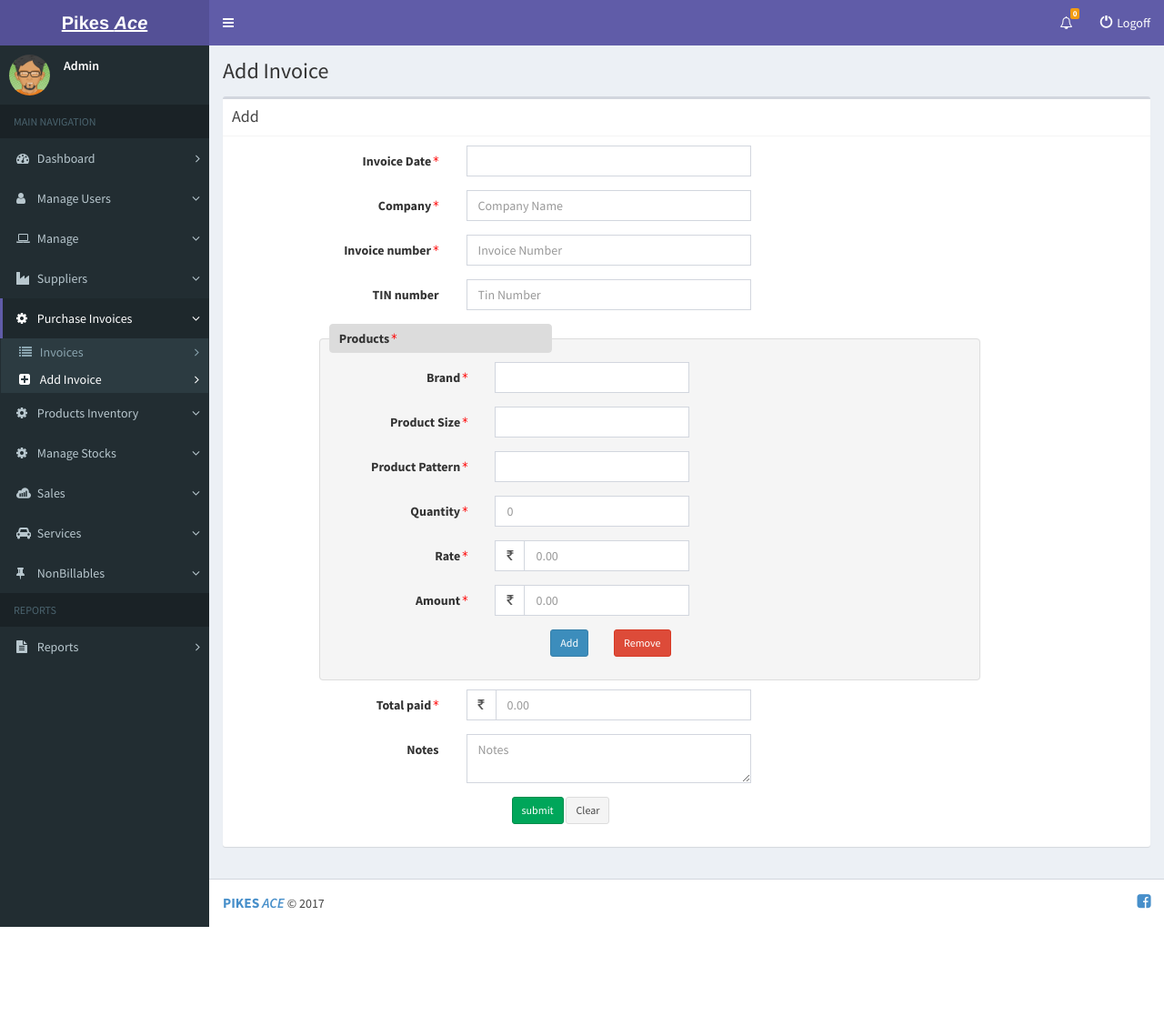
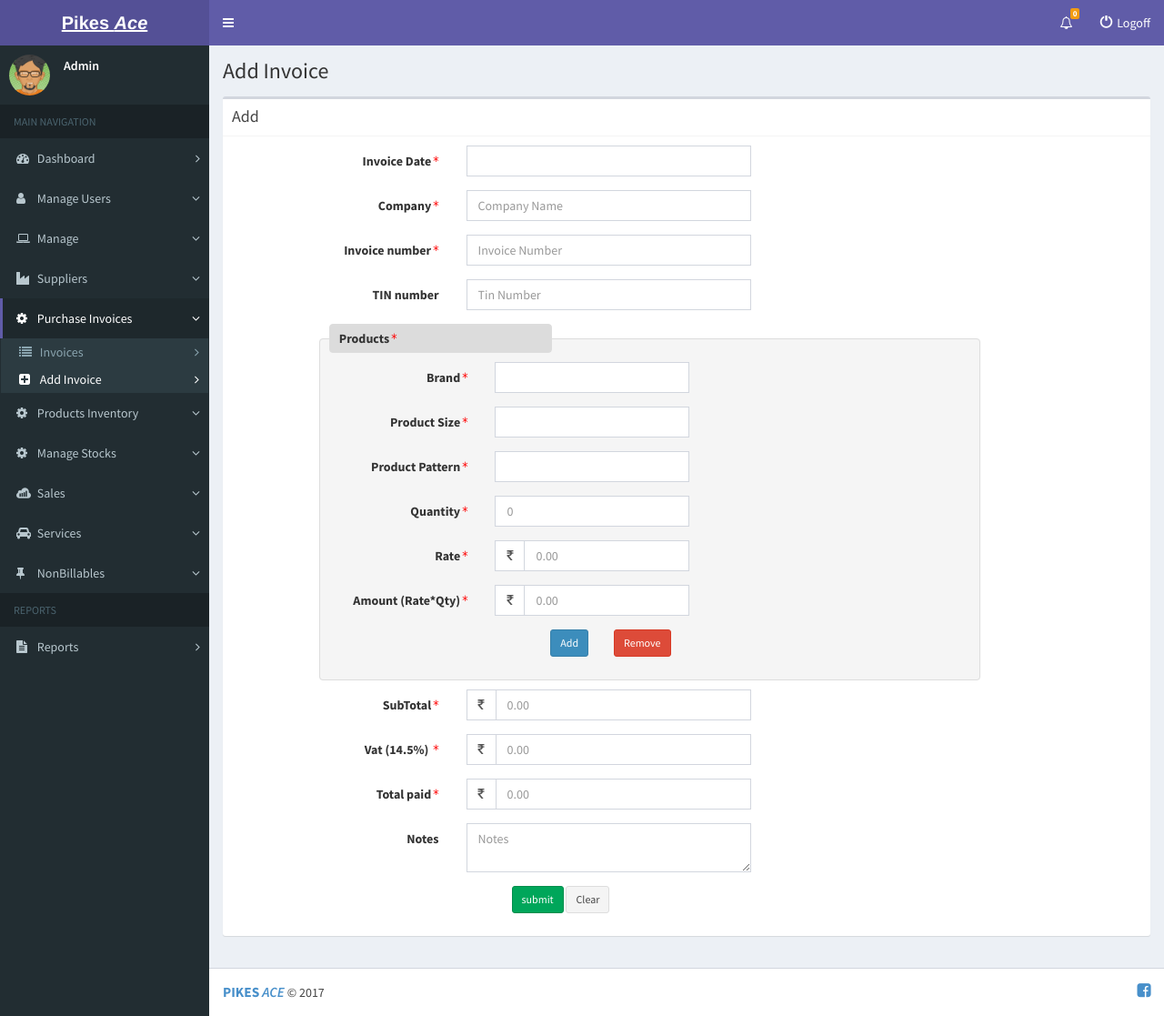
Before and after one commit to JD-V/ST, a PHP site: page /GMS2/pages/php/addInvoice.php in a window 1280 px wide. Shown: the whole page at 91% size. Before the commit the page ends 1019 px from the top, so only its background shows below. Run offline with PHP 8.4, Linux system fonts and the light colour scheme; a user stored in the database is signed in; data comes from the database, SQL or seed files in the repository; tables that the repository leaves empty or names only in its code hold one stand-in row (values such as "Sample post"); some libraries are stand-ins or nearby versions.

Commit message:
adding invoice changes

```diff
--- a/pages/js/codefellas.js
+++ b/pages/js/codefellas.js
@@ -166,6 +166,12 @@ $(document).ready(function () {
       'Amount[]': {
         required: true,
       },
+      SubTotalAmount: {
+        required: true,
+      },
+      VatAmount: {
+        required: true,
+      },
       TotalAmount: {
         required: true,
       }
@@ -200,6 +206,12 @@ $(document).ready(function () {
       },
       'Amount[]': {
         required: "Please enter Product amount",
+      },
+      SubTotalAmount: {
+        required: "Please enter SubTotal amount ",
+      },
+      VatAmount: {
+        required: "Please enter Vat amount ",
       },
       TotalAmount: {
         required: "Please enter Total amount ",
--- a/pages/js/dashboardJS.js
+++ b/pages/js/dashboardJS.js
@@ -6,7 +6,7 @@ $(document).ready(function() {
   "paging":   false,
   "info":     false,
   "order": [[ 2, "desc" ]],
-  "columnDefs": [{ "orderable": false, "targets": [ 5,6] }]
+  "columnDefs": [{ "orderable": false, "targets": [ 4,5,6,7,8] }]
 });
 
   $('#productsTable').DataTable({
--- a/pages/php/_core.php
+++ b/pages/php/_core.php
@@ -594,10 +594,10 @@ function AddInvoice($Invoice){
 
   $addInvoice = mysql_query(
               "INSERT INTO `purchaseinvoice` (`InvoiceID`, `InvoiceDate`, `Company`,
-              `InvoiceNumber`, `TinNumber`, `TotalPaid`, `Notes` ) VALUES
+              `InvoiceNumber`, `TinNumber`,`SubTotal`,`VatAmount`, `TotalPaid`, `Notes` ) VALUES
               ('$Invoice->invoiceID', '$Invoice->invoiceDate', '$Invoice->companyName',
-              '$Invoice->invoiceNumber', '$Invoice->tinNumber', '$Invoice->totalAmount',
-              '$Invoice->invoiceNotes' )" );
+              '$Invoice->invoiceNumber', '$Invoice->tinNumber', '$Invoice->subTotalAmount',
+              '$Invoice->vatAmount', '$Invoice->totalAmount', '$Invoice->invoiceNotes' )" );
 
   if($addInvoice)
     return 1;
--- a/pages/php/addInvoice.php
+++ b/pages/php/addInvoice.php
@@ -10,8 +10,7 @@ require '_header.php'
 ?>
 
 <script type="text/javascript">
-var VatRate = 14.5;
-function AddProductFieldset(e){
+  function AddProductFieldset(e){
 
   var $fieldsetmain = $(e).closest( 'fieldset' );
   var $fieldset =  $(e).closest( 'fieldset' ).clone();
@@ -63,6 +62,7 @@ function AddProductFieldset(e){
 }
 
 function CalculateAmount(e) {
+
   var $fieldsetCurrent = $(e).closest( 'fieldset' );
 
   var Qty = $fieldsetCurrent.find('.quantity').val();
@@ -86,6 +86,7 @@ function CalculateAmount(e) {
 }
 
 function UpdateFinalSubtotal() {
+  var VatRate = $('#VatPer').val();
   var finalSubtotal = 0.00;
   $('#AddorUpdateInvoice').find('input.amount[type="text"]').each(function(index) {
     if( $.isNumeric($(this).val()) )
@@ -93,9 +94,13 @@ function UpdateFinalSubtotal() {
   });
 
 if($.isNumeric(finalSubtotal)) {
-    $('#AddorUpdateInvoice').find('.total-paid').val( finalSubtotal.toFixed(2) );
+    $('#AddorUpdateInvoice').find('.subtotal').val( finalSubtotal.toFixed(2) );
+    $('#AddorUpdateInvoice').find('.vat-amount').val( (finalSubtotal*VatRate/100).toFixed(2)  );
+    $('#AddorUpdateInvoice').find('.total-paid').val( (finalSubtotal + finalSubtotal*VatRate/100  ).toFixed(2) );
   }
   else {
+    $('#AddorUpdateInvoice').find('.total-paid').val('0.00');
+    $('#AddorUpdateInvoice').find('.vat-amount').val('0.00');
     $('#AddorUpdateInvoice').find('.total-paid').val('0.00');
   }
 }
@@ -151,6 +156,8 @@ function RemoveProductFieldset(e) {
             isset($_POST['Quantity']) && !empty($_POST['Quantity']) &&
             isset($_POST['Rate']) && !empty($_POST['Rate']) &&
             isset($_POST['Amount']) && !empty($_POST['Amount']) &&
+            isset($_POST['SubTotalAmount']) && !empty($_POST['SubTotalAmount']) &&
+            isset($_POST['VatAmount']) && !empty($_POST['VatAmount']) &&
             isset($_POST['TotalAmount']) && !empty($_POST['TotalAmount'])   )
           {
             $Invoice = new Invoice();
@@ -162,6 +169,8 @@ function RemoveProductFieldset(e) {
             $Invoice->invoiceNumber = FilterInput($_POST['InvoiceNumber']);
             $Invoice->tinNumber = FilterInput($_POST['TinNumber']);
             $Invoice->totalAmount = FilterInput($_POST['TotalAmount']);
+            $Invoice->vatAmount = FilterInput($_POST['VatAmount']);
+            $Invoice->subTotalAmount = FilterInput($_POST['SubTotalAmount']);
 
             if(isset($_POST['InvoiceNotes']) && !empty($_POST['InvoiceNotes']) )
               $Invoice->invoiceNotes = FilterInput($_POST['InvoiceNotes']);
@@ -226,7 +235,7 @@ function RemoveProductFieldset(e) {
       <div id="AddOrUpdateProducts">
           <form class="form-horizontal" id="AddorUpdateInvoice" name="AddorUpdateInvoice" action="addInvoice.php?_auth=<?php echo $_SESSION['AUTH_KEY']; ?>" method="post">
               <input type="hidden" value="<?php echo $_SESSION['AUTH_KEY']; ?>" name="akey" id="ID_akey" >
-              <input type="hidden" value="14.5" name="VatPer">
+              <input type="hidden" value="<?php echo $_SESSION['VatFactor']; ?>" name="VatPer" id="VatPer">
 
               <div class="form-group">
                 <label for="InvoiceDate" class="control-label col-sm-3 lables">Invoice Date<span class="mandatoryLabel">*</span></label>
@@ -301,7 +310,7 @@ function RemoveProductFieldset(e) {
               </div>
 
               <div class="form-group">
-                <label for="Amount" class="control-label col-sm-3 lables">Amount<span class="mandatoryLabel">*</span></label>
+                <label for="Amount" class="control-label col-sm-3 lables">Amount (Rate*Qty)<span class="mandatoryLabel">*</span></label>
                 <div class="col-sm-4">
                   <div class='input-group'>
                     <span class="input-group-addon">
@@ -321,6 +330,30 @@ function RemoveProductFieldset(e) {
               </div>
             </div>
           </fieldset>
+
+          <div class="form-group">
+            <label for="SubTotal" class="control-label col-sm-3 lables">SubTotal<span class="mandatoryLabel">*</span></label>
+            <div class="col-sm-4">
+              <div class='input-group'>
+                <span class="input-group-addon">
+                    <span class="fa fa-inr"></span>
+                </span>
+                <input type="text" class="form-control subtotal currency" maskedFormat="10,2" name="SubTotalAmount" placeholder="0.00" >
+              </div>
+            </div>
+          </div>
+
+          <div class="form-group">
+            <label for="VatAmount" class="control-label col-sm-3 lables">Vat (<?php echo $_SESSION['VatFactor']; ?>%) <span class="mandatoryLabel">*</span></label>
+            <div class="col-sm-4">
+              <div class='input-group'>
+                <span class="input-group-addon">
+                    <span class="fa fa-inr"></span>
+                </span>
+                <input type="text" class="form-control vat-amount currency" maskedFormat="10,2" name="VatAmount" placeholder="0.00" >
+              </div>
+            </div>
+          </div>
 
           <div class="form-group">
             <label for="TotalAmount" class="control-label col-sm-3 lables">Total paid<span class="mandatoryLabel">*</span></label>
```
Also changed, not shown: pages/php/invoices.php (+4 -29 lines).
